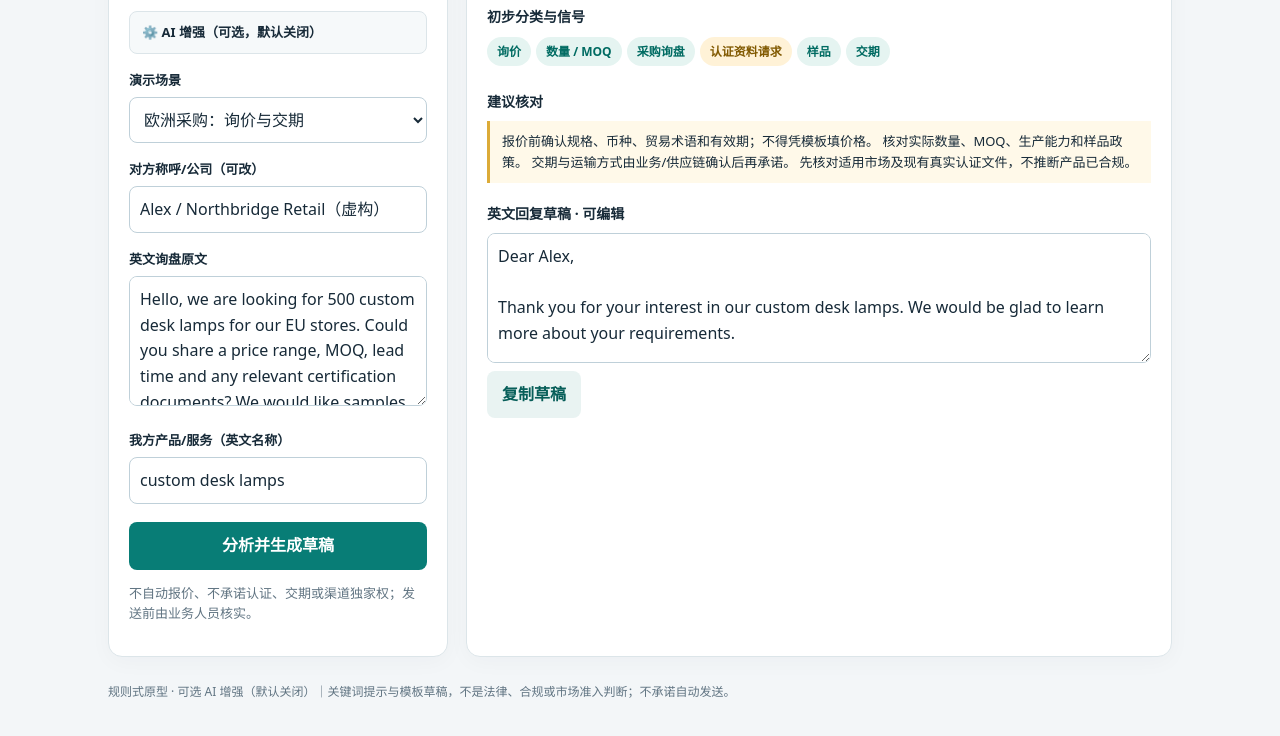
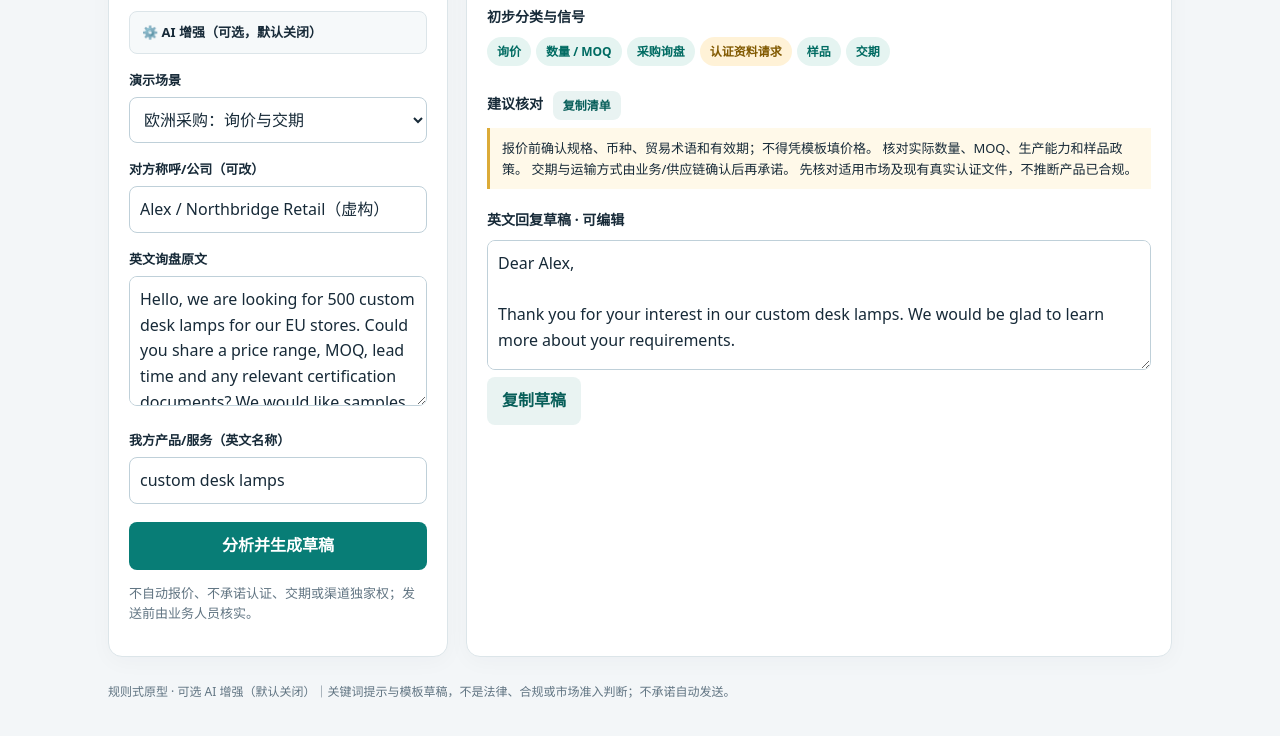
Before and after one commit to cpufreestyle/ops-center, a plain HTML site: page docs/borderdesk/index.html in a window 1280 px wide. Both pictures are taken after a click on the button "分析并生成草稿". Shown: the part 307-1043 px from the top of the page. Drawn offline with Linux system fonts and the light colour scheme.

Commit message:
feat: BorderDesk 规则引擎优化——数量信号防误判、签名占位符、一键复制核对清单

```diff
--- a/docs/borderdesk/index.html
+++ b/docs/borderdesk/index.html
@@ -29,6 +29,7 @@ button:focus-visible,textarea:focus-visible,input:focus-visible,select:focus-vis
 .primary{background:var(--teal);color:#fff;width:100%;margin-top:18px}
 .primary:disabled{background:#9fb3c1;cursor:not-allowed}
 .sub{background:#e9f3f2;color:#075e59}
+.sub.mini{padding:5px 10px;font-size:12px;font-weight:700;vertical-align:middle;margin-left:6px}
 .muted{color:var(--muted);font-size:13px;line-height:1.55}
 .tag{display:inline-block;background:#e5f4f1;color:#006b62;border-radius:100px;padding:5px 10px;font-size:12px;font-weight:700;margin:0 5px 5px 0}
 .tag.warn{background:var(--amber-bg);color:var(--amber)}
@@ -118,7 +119,7 @@ footer{max-width:1100px;margin:10px auto 35px;padding:0 18px;color:var(--muted);
     <div id="details" hidden>
       <h3>初步分类与信号</h3>
       <div id="tags"></div>
-      <h3>建议核对</h3>
+      <h3>建议核对 <button class="sub mini" id="copyChecks" type="button">复制清单</button><span id="checksState" class="muted" role="status"></span></h3>
       <div class="notice" id="checks"></div>
       <h3 id="replyTitle">英文回复草稿 · 可编辑</h3>
       <textarea id="reply" aria-label="英文回复草稿"></textarea>
@@ -189,13 +190,18 @@ load();
 
 // ---- 规则引擎（默认，纯本地） ----
 function ruleAnalyze(text,product,sender){
-  let price=/price|quotation|quote|cost/i.test(text),
-      qty=/\b\d+\b|moq|quantity|volume/i.test(text),
-      delivery=/lead time|deliver|shipping|shipment/i.test(text),
+  // 数量信号：裸数字只有紧邻单位/订单词时才算，避免 "3 factories" 之类误判
+  let qty=/(?:\bmoq\b|quantity|volume|qty|units?\b|pieces?\b|\bpcs\b|cartons?\b|containers?\b|containers?|pallets?\b|\bsets?\b|\bboxes\b)/i.test(text)
+        || /\b\d[\d,\.]*\s*(?:pcs|pieces?|units?|sets?|cartons?|containers?|pallets?|boxes?|kgs?|kg\b|tons?|pairs?)\b/i.test(text)
+        || /\b(?:order|quantity|volume)\s+(?:of|for)?\s*\d/i.test(text)
+        // 3 位以上裸数字（100/500/1000…）通常即采购数量；排除年份(19xx/20xx)与小额计数
+        || /\b(?!19\d{2}\b)(?!20\d{2}\b)\d{3,}(?:,\d{3})*\b/.test(text);
+  let price=/price|quotation|quote|cost|pricing|how much/i.test(text),
+      delivery=/lead time|deliver|shipping|shipment|delivery|arrive|transit/i.test(text),
       sample=/sample/i.test(text),
-      cert=/certif|compliance|ce\b|fcc\b/i.test(text),
+      cert=/certif|compliance|ce\b|fcc\b|iso\b|rohs\b|reach\b|fda\b|certificate/i.test(text),
       exclusive=/exclusive/i.test(text),
-      partner=/distribut|partnership|reseller|agent\b/i.test(text);
+      partner=/distribut|partnership|reseller|agent\b|wholesale|supply to/i.test(text);
   let signals=[price?LABELS.price:'待澄清需求',
                qty?LABELS.qty:'数量未明确',
                partner?LABELS.partner:'采购询盘'];
@@ -223,7 +229,7 @@ function ruleAnalyze(text,product,sender){
   if(exclusive)lines.push('Any exclusivity terms would require a separate commercial review.');
   if(!price&&!partner&&!sample&&!delivery&&!cert&&!exclusive)
     lines.push('Please tell us which items interest you, your estimated quantity and the market you serve.');
-  lines.push('','Once we have these details, we can propose the next step.','','Best regards,','Your team');
+  lines.push('','Once we have these details, we can propose the next step.','','Best regards,','[Your Name]','[Company / Title]');
 
   return {signals,checks,reply:lines.join('\n'),engine:'rule'};
 }
@@ -347,7 +353,7 @@ function render(r,ai){
 
 $('analyze').addEventListener('click',analyze);
 
-// ---- 复制 ----
+// ---- 复制（草稿 + 核对清单） ----
 $('copy').addEventListener('click',async()=>{
   try{
     await navigator.clipboard.writeText($('reply').value);
@@ -355,6 +361,14 @@ $('copy').addEventListener('click',async()=>{
   }catch(e){
     $('reply').focus();$('reply').select();
     $('copyState').textContent=' 请手动复制选中的文本';
+  }
+});
+$('copyChecks').addEventListener('click',async()=>{
+  try{
+    await navigator.clipboard.writeText($('checks').textContent);
+    $('checksState').textContent=' 已复制';
+  }catch(e){
+    $('checksState').textContent=' 请手动复制';
   }
 });
 
```
